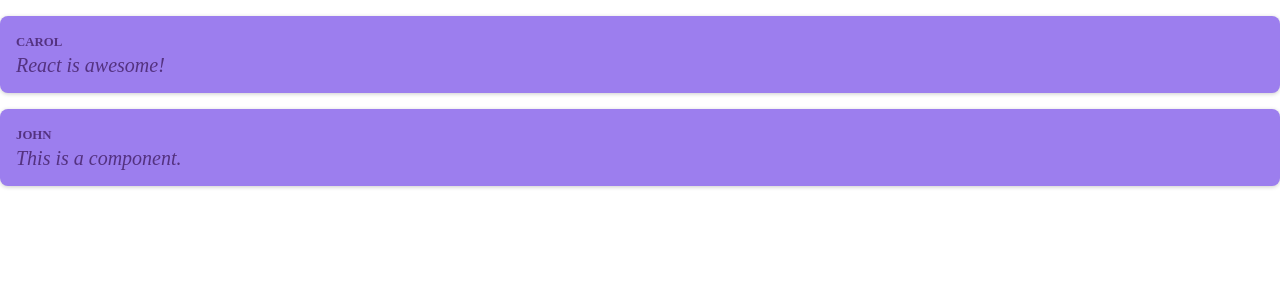
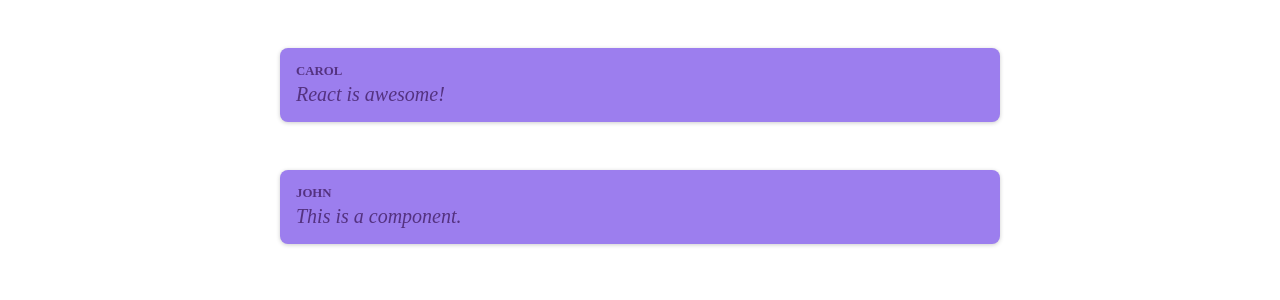
Before and after one commit to CarolANikolic/react-poster, a React (Vite) app: page / in a window 1280 px wide. Shown: the top 300 px of the page. Built offline with nearby package versions, Linux system fonts and the light colour scheme.

Commit message:
styles: determine size, style and position of the item list.

```diff
--- a/src/components/PostList/PostList.jsx
+++ b/src/components/PostList/PostList.jsx
@@ -1,8 +1,9 @@
 import PostItem from "../PostItem/PostItem";
+import styles from '../PostList/PostList.module.css';
 
 const PostList = () => {
     return (
-        <ul>
+        <ul className={styles.posts}>
             <PostItem
                 author='Carol'
                 content='React is awesome!'
--- /dev/null
+++ b/src/components/PostList/PostList.module.css
@@ -0,0 +1,11 @@
+.posts {
+    display: grid;
+    gap: 1rem;
+    grid-template-columns: repeat(1, 90%);
+
+    list-style: none;
+    justify-content: center;
+    max-width: 50rem;
+    margin: 1rem auto;
+    padding: 1rem 0;
+}
```
